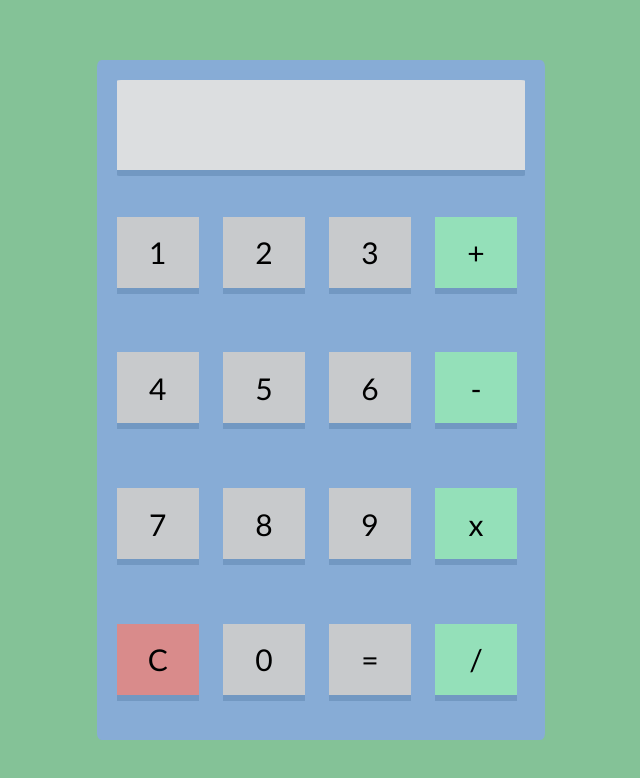
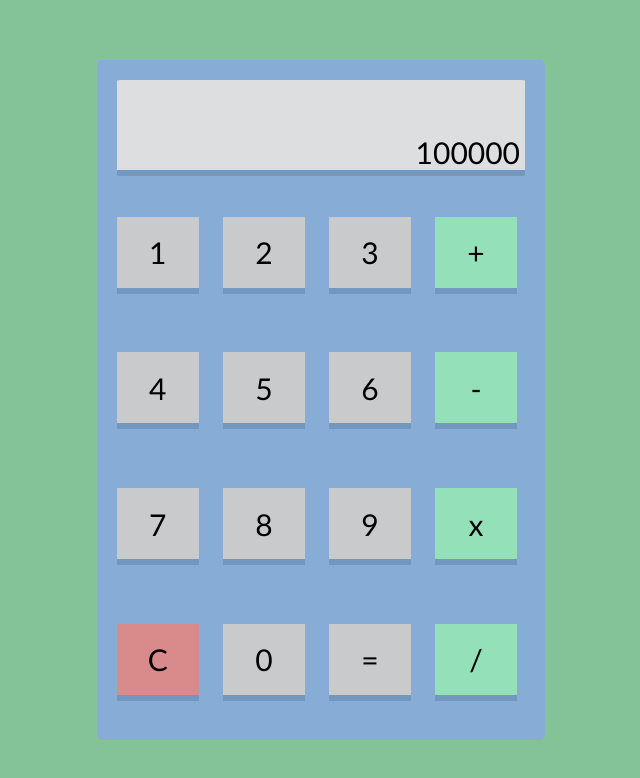
Before and after one commit to ItzShmulik/Calculator, a plain HTML site: page index.html in a window 1280 px wide. Shown: the whole page, without its empty margins (319-959 px from the left). Drawn offline with Linux system fonts and the light colour scheme.

Commit message:
Started implementing answer output span

```diff
--- a/index.html
+++ b/index.html
@@ -11,6 +11,7 @@
         <div id="calculator-body">
             <div id="display">
                 <span id="display-input"></span>
+                <span id="answer-output">100000</span>
             </div>
             <div id="grid-container">
                 <button id="1" class="grid-item number"><label>1</label></button>
--- a/script.js
+++ b/script.js
@@ -1,4 +1,5 @@
 const displayInput = document.getElementById("display-input");
+const answerOutput = document.getElementById("answer-output");
 
 const numberButtons = document.getElementsByClassName("number");
 const symbolButtons = document.getElementsByClassName("symbol");
--- a/styles.css
+++ b/styles.css
@@ -39,6 +39,16 @@ body{
     left: 10%;
     height: fit-content;
     line-height: 115px;
+    position: absolute;
+}
+
+#answer-output{
+    position: relative;
+    display: block;
+    top: 60%;
+    width: 100%;
+    padding-right: 5px;
+    text-align: end;
 }
 
 #grid-container{
```
